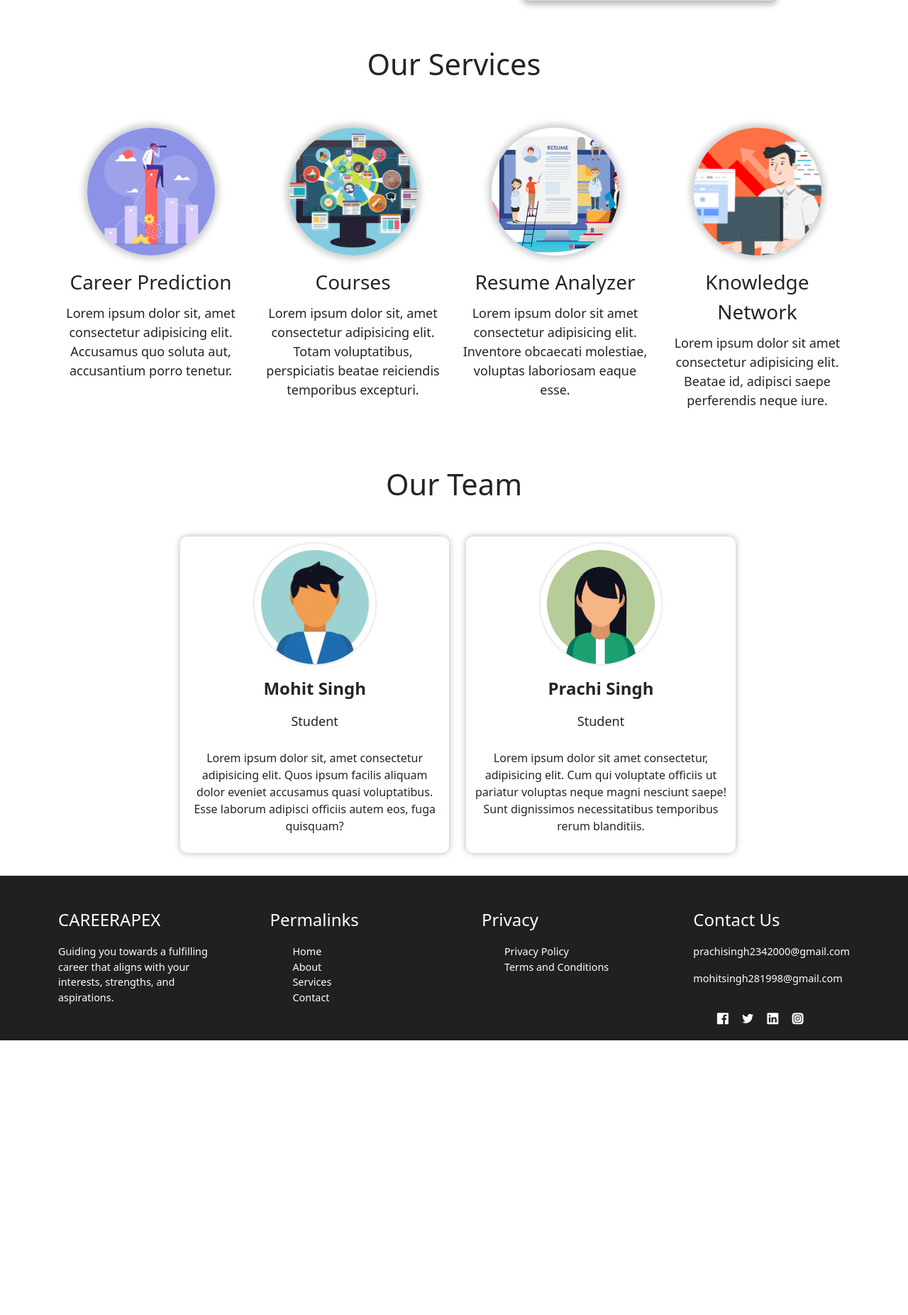
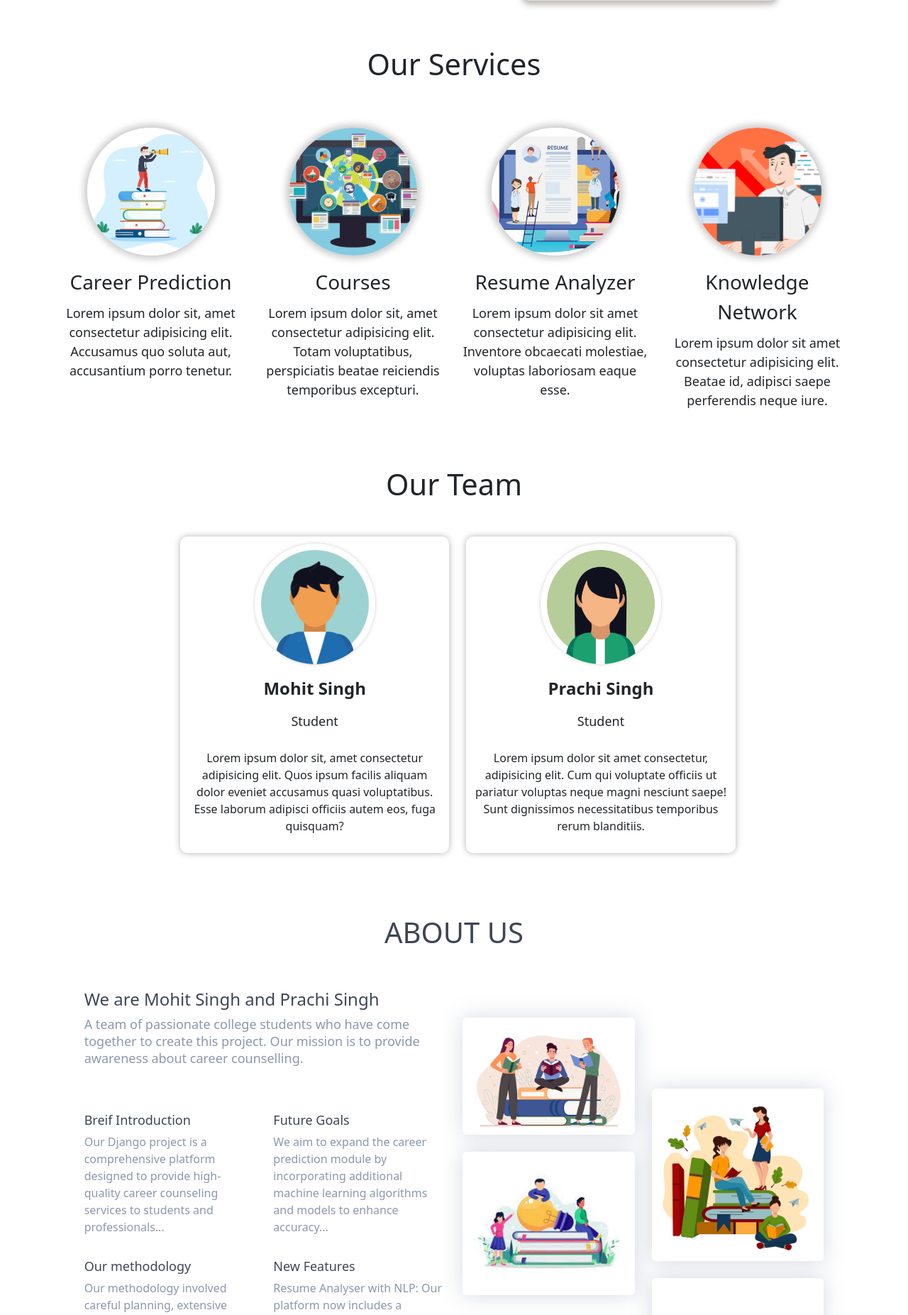
Before and after one commit to mohit28singh/Career_prediction, a Django app: page /home/ in a window 1280 px wide. Shown: the part 1705-3558 px from the top of the page at 71% size. Before the commit the page ends 3171 px from the top, so only its background shows below. Run offline with Django 4.2, Linux system fonts and the light colour scheme; a user stored in the database is signed in; data comes from the database, SQL or seed files in the repository; some libraries are stand-ins or nearby versions.

Commit message:
changes in home page

```diff
--- a/careers/templates/about.html
+++ b/careers/templates/about.html
@@ -1,4 +1,4 @@
-  {% extends 'base.html' %}
+{% extends 'base.html' %}
 {% load static %}
 {% block content %}
 <style>
--- a/careers/templates/main.html
+++ b/careers/templates/main.html
@@ -191,6 +191,99 @@
     font-size: 16px;
     line-height: 1.5;
   }
+  .service_heading {
+    text-transform: uppercase;
+    position: relative;
+  }
+
+  .service_heading:after {
+    content: '';
+    position: absolute;
+    top: 100%;
+    left: 50%;
+    transform: translateX(-50%);
+    width: 0%;
+    height: auto;
+    border-bottom: 3px solid #3e4555;
+    transition: all 0.3s linear;
+  }
+
+  .service_heading:hover:after {
+    width: 20%
+  }
+
+  .services {
+    color: #8d97ad;
+    font-weight: 300;
+  }
+
+  .services h1, .services h2, .services h3, .services h4, .services h5, .services h6 {
+    color: #3e4555;
+  }
+
+  .services h6 {
+    line-height: 22px;
+    font-size: 18px;
+    color: #8d97ad;
+  }
+
+  .services .font-weight-medium {
+    font-weight: 500;
+    color: #3e4555;
+  }
+
+  .services .badge {
+    line-height: 15px;
+  }
+
+  .services .badge-info {
+    background: #188ef4;
+  }
+
+  .services .subtitle {
+    color: #8d97ad;
+    line-height: 24px;
+  }
+
+
+  .services .img-shadow {
+    box-shadow: 0 0 30px rgba(115, 128, 157, 0.3);
+    width:18rem;
+    height:auto;
+  }
+
+  .services .wrap-service .img-hover {
+    transition: all 0.2s ease-in;
+  }
+
+  .services .wrap-service .img-hover:hover {
+    -webkit-transform: scale(1.1);
+    -ms-transform: scale(1.1);
+    transform: scale(1.1);
+  }
+
+  .services .wrap-service .uneven-box {
+    margin-top: 100px;
+  }
+
+  .services .btn-sm {
+    padding: 6px 14px;
+    font-size: 16px;
+    background: #188ef4;
+  }
+
+  .services .btn-sm:hover {
+    color: #188ef4;
+    background: #fff;
+    border: 1px solid #188ef4;
+  }
+
+  @media(max-width:768px) {
+    .service .wrap-service .uneven-box {
+      margin-top: 10px;
+    }
+
+  }
 </style>
 {% if messages %}
   <div class="alert alert-warning {% if not user.is_authenticated %} blink {% endif %}" role="alert">
@@ -305,7 +398,7 @@
       <div class="row">
         <div class="col-md-3">
           <div class="service">
-            <img src="{% static 'img/s1.jpg' %}" alt="Service 1" class="service-image">
+            <a  href="{% url 'careerprediction' %}"><img src="{% static 'img/s1.jpg' %}" alt="Service 1" class="service-image"></a>
             <a  class="service-title" href="{% url 'careerprediction' %}"> Career Prediction</a>
             <p class="service-description">Lorem ipsum dolor sit, amet consectetur adipisicing elit. Accusamus quo soluta aut, accusantium porro tenetur.
             </p>
@@ -317,21 +410,21 @@
         </div>
         <div class="col-md-3">
           <div class="service">
-            <img src="{% static 'img/s3.jpg' %}" alt="Service 2" class="service-image">
+            <a  href="{% url 'course' %}"><img src="{% static 'img/s3.jpg' %}" alt="Service 2" class="service-image"></a>
             <a class="service-title" href="{% url 'course' %}">Courses</a>
             <p class="service-description">Lorem ipsum dolor sit, amet consectetur adipisicing elit. Totam voluptatibus, perspiciatis beatae reiciendis temporibus excepturi.</p>
           </div>
         </div>
         <div class="col-md-3">
           <div class="service">
-            <img src="{% static 'img/s2.jpg' %}" alt="Service 3" class="service-image">
+            <a href="{% url 'upload_pdf' %}"><img src="{% static 'img/s2.jpg' %}" alt="Service 3" class="service-image"></a>
             <a class="service-title" href="{% url 'upload_pdf' %}">Resume Analyzer</a>
             <p class="service-description">Lorem ipsum dolor sit amet consectetur adipisicing elit. Inventore obcaecati molestiae, voluptas laboriosam eaque esse.</p>
           </div>
         </div>
         <div class="col-md-3">
           <div class="service">
-            <img src="{% static 'img/s4.jpg' %}" alt="Service 3" class="service-image">
+            <a  href="{% url 'knowledge' %}"><img src="{% static 'img/s4.jpg' %}" alt="Service 3" class="service-image"></a>
             <a class="service-title" href="{% url 'knowledge' %}">Knowledge Network</a>
             <p class="service-description">Lorem ipsum dolor sit amet consectetur adipisicing elit. Beatae id, adipisci saepe perferendis neque iure.</p>
           </div>
@@ -364,4 +457,83 @@
     </div>
   </div>
 </section>
+<section><div class="services py-5">
+  <div class="container-fluid">
+    <div class="row">
+      <div class="col-md-10 col-11 mx-auto">
+        <div class="mt-2 mb-5 text-center">
+          <h1 class="service_heading">ABOUT US</h1>
+        </div>
+        <div class="row ">
+          <!-- left side data -->
+          <div class="col-md-6 mt-md-2 m-0">
+
+            <h4>We are Mohit Singh and Prachi Singh</h4>
+            <h6 class="font-weight-light subtitle">A team of passionate college students who have come together to create this project. Our mission is to provide awareness about career counselling.</h6>
+            <!-- one more grid sys for services -->
+            <div class="row mt-md-5">
+
+              <div class="col-md-6 mt-3">
+                <h6 class="font-weight-medium">Breif Introduction</h6>
+                <p>Our Django project is a comprehensive platform designed to provide high-quality career counseling services to students and professionals...</p>
+              </div>
+              <div class="col-md-6 mt-3">
+                <h6 class="font-weight-medium">Future Goals</h6>
+                <p>We aim to expand the career prediction module by incorporating additional machine learning algorithms and models to enhance accuracy...</p>
+              </div>
+              <div class="col-md-6 mt-3">
+                <h6 class="font-weight-medium">Our methodology</h6>
+                <p>Our methodology involved careful planning, extensive research, detailed design, development, testing, deployment, and ongoing maintenance for an effective...</p>
+              </div>
+              <div class="col-md-6 mt-3">
+                <h6 class="font-weight-medium">New Features</h6>
+                <p>Resume Analyser with NLP: Our platform now includes a powerful Resume Analyser feature utilizing Natural Language Processing (NLP). Users can ...</p>
+              </div>
+              <div class="col-lg-12 my-4">
+                <a class="btn btn-warning" href="{% url 'about' %}"> check More </a>
+              </div>
+            </div>
+          </div>
+          <!-- right side data -->
+          <div class="col-md-6 mt-md-5 m-0">
+            <div class="row wrap-service">
+              <!-- left side images -->
+              <div class="col-md-6">
+                <div class="row">
+                  <div class="col-md-12 img-hover mb-4">
+                    <img alt="ux" class="rounded img-shadow img-fluid" src="{%static 'img/img1.jpg'%}"/>
+                  </div>
+                  <div class="col-md-12 img-hover mb-4">
+                    <img alt="ux" class="rounded img-shadow img-fluid"src="{%static 'img/img2.jpg'%}" />
+                  </div>
+                </div>
+              </div>
+              <!-- right side images -->
+              <div class="col-md-6 uneven-box">
+
+
+
+<div class="row">
+                  <div class="col-md-12 img-hover mb-4">
+                    <img alt="ux" class="rounded img-shadow img-fluid" src="{%static 'img/img3.jpg'%}" />
+                  </div>
+                  <div class="col-md-12 img-hover mb-4">
+                    <img alt="ux" class="rounded img-shadow img-fluid" src="{%static 'img/img4.jpg'%}" />
+                  </div>
+                </div>
+              </div>
+            </div>
+          </div>
+        </div>
+      </div>
+    </div>
+  </div>
+</div>
+<!-- Optional JavaScript -->
+<!-- Popper.js first, then Bootstrap JS -->
+<script crossorigin="anonymous" integrity="sha384-Q6E9RHvbIyZFJoft+2mJbHaEWldlvI9IOYy5n3zV9zzTtmI3UksdQRVvoxMfooAo" src="https://cdn.jsdelivr.net/npm/popper.js@1.16.0/dist/umd/popper.min.js"></script>
+<script crossorigin="anonymous" integrity="sha384-oesi62hOLfzrys4LxRF63OJCXdXDipiYWBnvTl9Y9/TRlw5xlKIEHpNyvvDShgf/" src="https://stackpath.bootstrapcdn.com/bootstrap/5.0.0-alpha1/js/bootstrap.min.js"></script>
+
+
+</section>
 {% endblock%}
```
Also changed, not shown: careers/static/img/img1.jpg (added), careers/static/img/img2.jpg (added), careers/static/img/img3.jpg (added), careers/static/img/img4.jpg (added), careers/static/img/s1.jpg.
